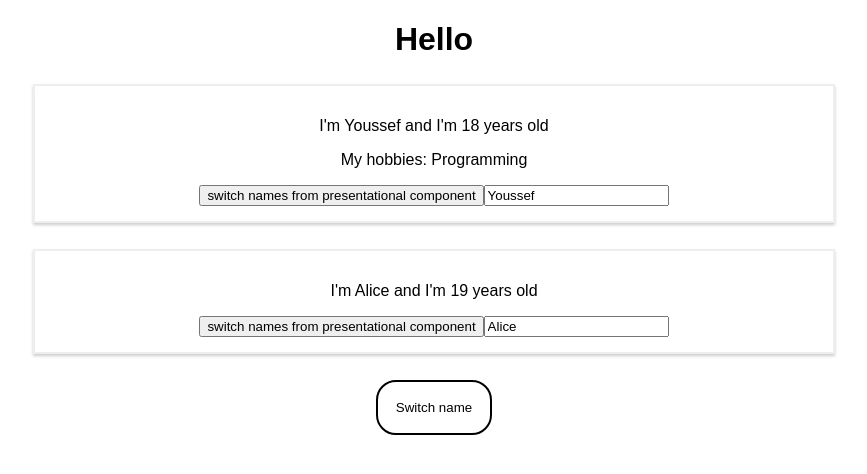
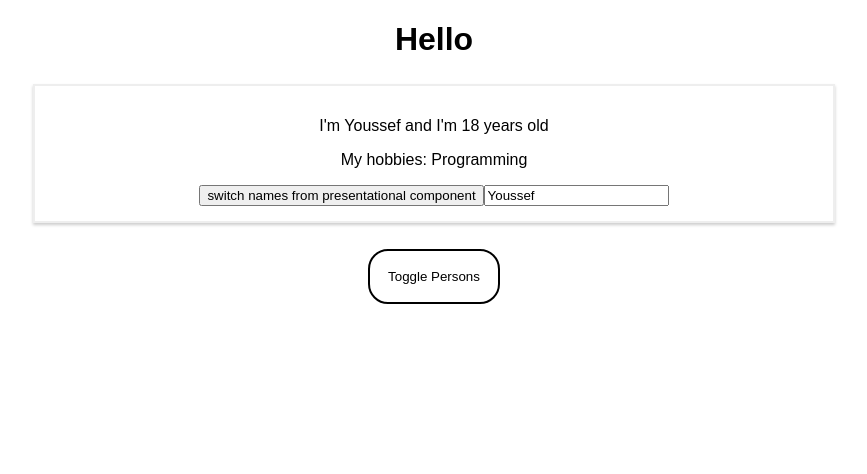
Before and after one commit to youssef-md/The-Burger-Builder, a React (Create React App) app: page / in a window 1280 px wide. Shown: the top 474 px of the page, without its empty margins (206-1073 px from the left). Built offline with nearby package versions, Linux system fonts and the light colour scheme.

Commit message:
Adding condicional rendering by using the condicional operator with the nested call to React.createElement()

```diff
--- a/src/App.js
+++ b/src/App.js
@@ -7,16 +7,19 @@ class App extends Component {
   state = {
     persons: [
       { name: 'Youssef', age: 18 },
-      { name: 'Alice', age: 19 }
+      { name: 'Alice', age: 19 },
+      { name: 'Sol', age: 2 }
     ]
   }
 
-  switchNameHandler = (newName1, newName2 ) => {
+  switchNameHandler = (newName1, newName2, newName3 ) => {
     this.setState({
       persons: [
         { name: newName1, age: 18 },
-        { name: newName2, age: 19}
-      ]
+        { name: newName2, age: 19},
+        { name: newName3, age: 2}
+      ],
+      showPersons: false
     })
   }
 
@@ -29,6 +32,11 @@ class App extends Component {
     })
   }
 
+  togglePersonHandler = () => {
+    const doesShow = this.state.showPersons
+    this.setState({showPersons: !doesShow})
+  }
+
   render() {
     return (
       <div className="App">
@@ -36,21 +44,31 @@ class App extends Component {
         <Person
           name = { this.state.persons[0].name }
           age = { this.state.persons[0].age }
-          click = { this.switchNameHandler.bind(this, 'YouYou', 'AliAli') }
+          click = { this.switchNameHandler.bind(this, 'YouYou', 'AliAli', 'SolSol') }
           changed = {this.nameChangedHandler} >
             My hobbies: Programming
         </Person>
+        {
+          this.state.showPersons ? //condicional
+            <div>
+              <Person
+                name = { this.state.persons[1].name }
+                age = { this.state.persons[1].age }
+                click = { this.switchNameHandler.bind(this, 'Youssefinho', 'Alicinha', 'Solzinha') }
+                changed = { this.nameChangedHandler }/>
 
-        <Person
-          name = { this.state.persons[1].name }
-          age = { this.state.persons[1].age }
-          click = { this.switchNameHandler.bind(this, 'Youssefinho', 'Alicinha') }
-          changed = { this.nameChangedHandler }/>
+              <Person
+                name = { this.state.persons[2].name }
+                age = { this.state.persons[2].age }
+                click = { this.switchNameHandler.bind(this, 'Youssefinhonho', 'Alicinhanha', 'Solzinhanha') }
+                changed = { this.nameChangedHandler }/>
 
+            </div> : null //else
+        }
         <button
           style = {style}
-          onClick = { () => this.switchNameHandler('Youssef', 'Alice') }>
-            Switch name
+          onClick = { this.togglePersonHandler }>
+            Toggle Persons
         </button>
       </div>
     );
```
